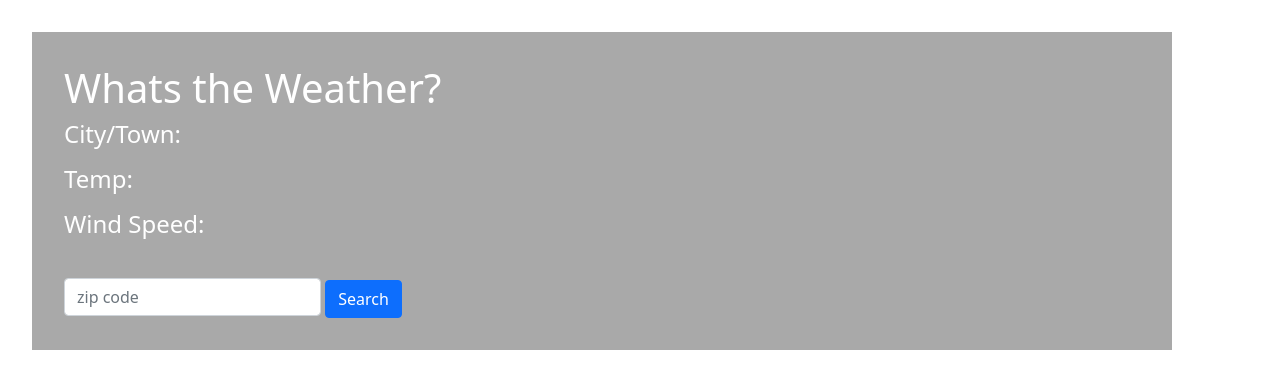
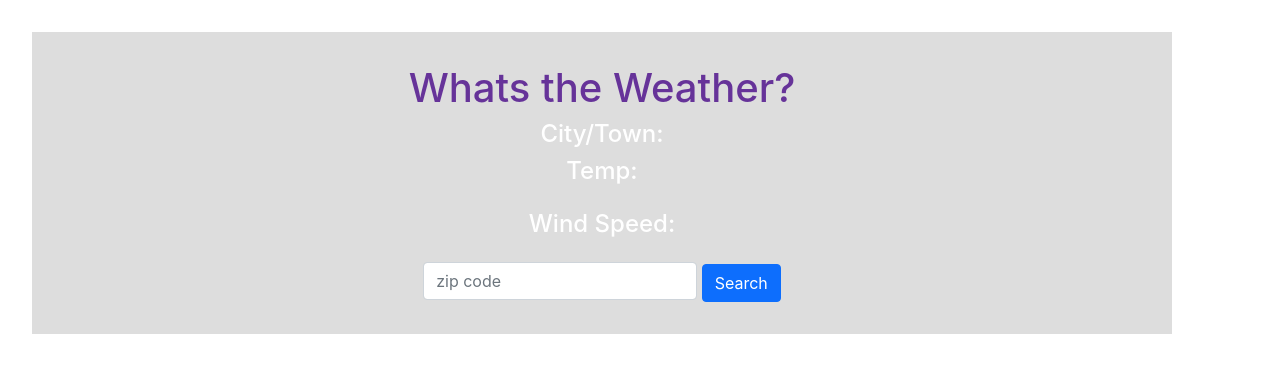
Before and after one commit to interfacetuner/daily-weather-app, a plain HTML site: page index.html in a window 1280 px wide. Drawn offline with nearby package versions, Linux system fonts and the light colour scheme.

Commit message:
Refactor with bootstrap

```diff
--- a/css/style.css
+++ b/css/style.css
@@ -1,7 +1,23 @@
 .container-lg {
   margin: 2em;
   padding: 2em;
-  font-style: inherit;
+  font-family: -apple-system, BlinkMacSystemFont, 'Segoe UI', Roboto, Oxygen, Ubuntu, Cantarell, 'Open Sans', 'Helvetica Neue', sans-serif;
   color: white;
-  background-color: darkgray;
+  background-color: #DDDDDD;
 }
+
+h1 {
+  display: flex;
+  justify-content: center;
+  color: rebeccapurple;
+}
+
+.col-sm {
+  display: flex;
+  justify-content: center;
+}
+
+.inform {
+  display: flex;
+  justify-content: center;
+}
--- a/index.html
+++ b/index.html
@@ -12,8 +12,11 @@
     <title>Daily Weather App</title>
 </head>
 <body>
-  <div class="container-lg">
-  <h1>Whats the Weather?</h1>
+  <span class="border-0">
+    <div class="container-lg">
+
+    </span>
+    <h1>Whats the Weather?</h1>
 
   <main>
   <div class="row">
@@ -34,7 +37,7 @@
     <p id="wind"></p><br>
   </div>
 </div>
-  </main>
+
 <div class ="inform">
   <form>
   <label>
@@ -44,11 +47,9 @@
 
     <button type="submit" class ="btn btn-primary" value="Search">Search
       </button>
-
-
-
-  </form>
+      </form>
 </div>
+</main>
   <script src="https://cdn.jsdelivr.net/npm/bootstrap@5.0.0-beta2/dist/js/bootstrap.bundle.min.js" integrity="sha384-b5kHyXgcpbZJO/tY9Ul7kGkf1S0CWuKcCD38l8YkeH8z8QjE0GmW1gYU5S9FOnJ0" crossorigin="anonymous"></script>
 </div>
 </div>
--- a/js/script.js
+++ b/js/script.js
@@ -1,5 +1,4 @@
-// const API_KEY ="18a2aaf2";
-// const BASE_URL ="";
+
 
 // cached element refs/// selected dom elements
 const $weather = $(`#weather`);
@@ -36,6 +35,3 @@ function render() {
     $wind.text(weatherData.wind.speed);
   }
 }
-
-// zip=08234
-// zip=08401,
```
